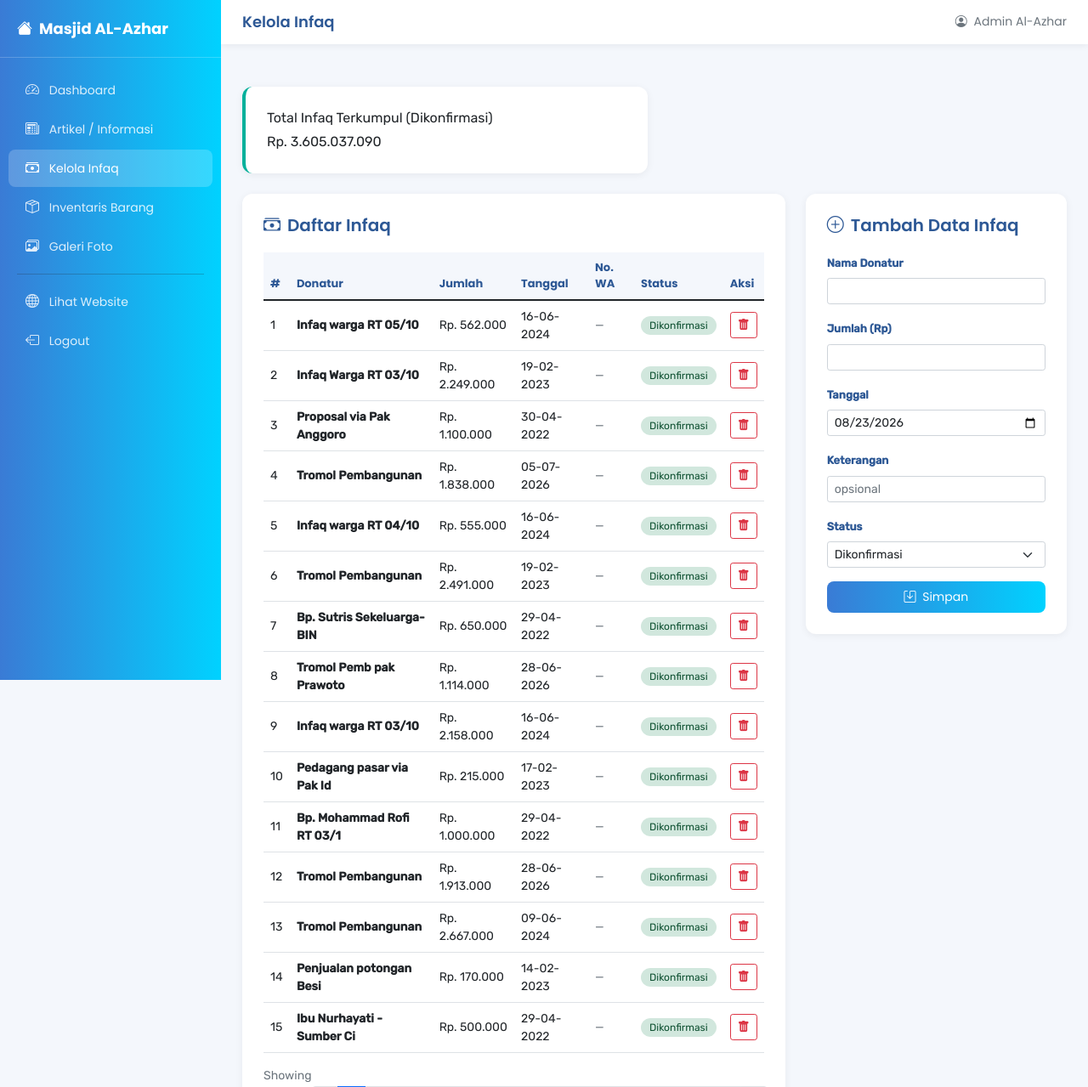
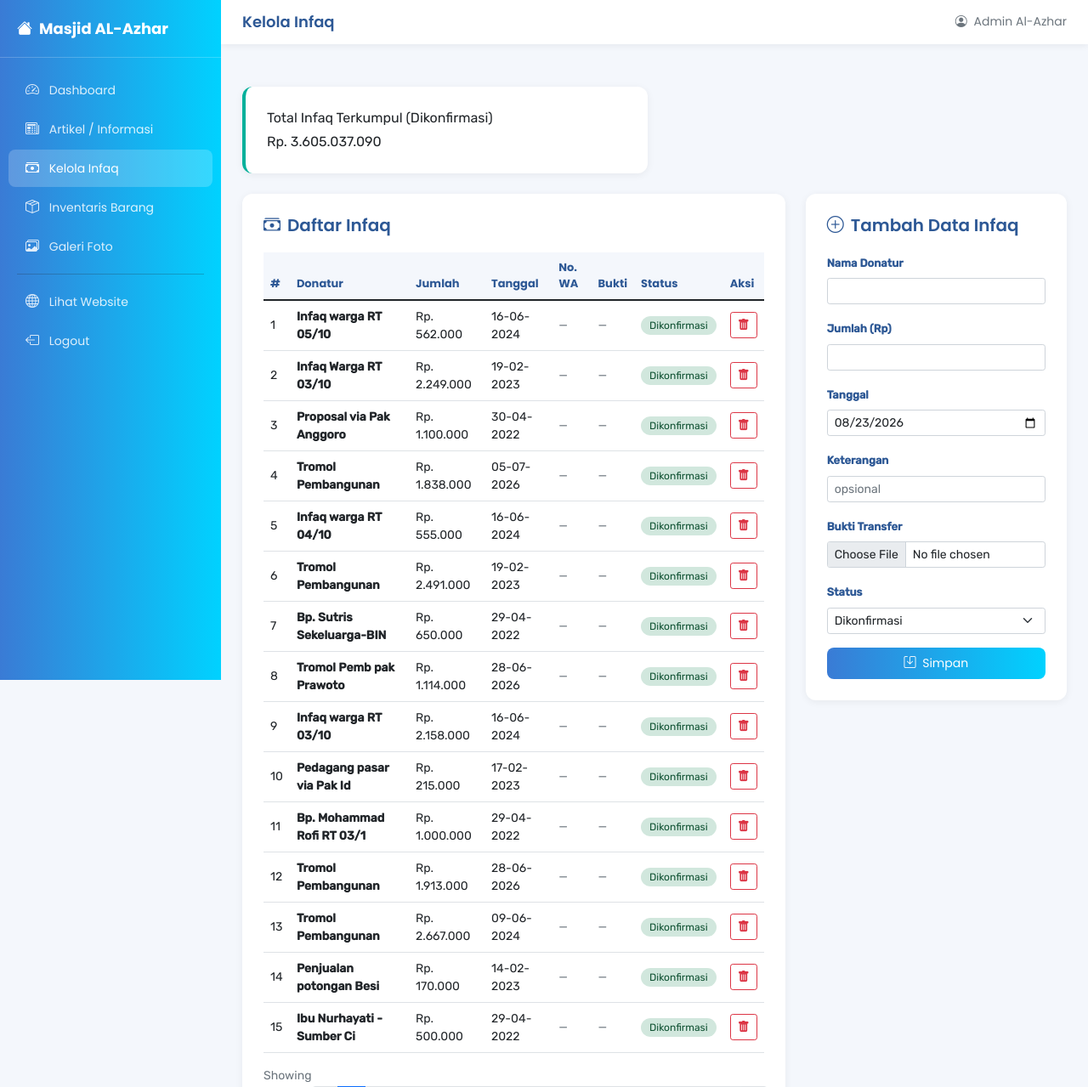
Before and after one commit to DimasSetiawan1/alazhar, a Laravel app: page /admin/infaq in a window 1280 px wide. Shown: the top 1279 px of the page at 85% size. Run offline with Laravel 12, Linux system fonts and the light colour scheme; a user stored in the database is signed in; data comes from the database, SQL or seed files in the repository.

Commit message:
feat: implement full infaq management system including database migration, controller logic, and frontend submission/admin dashboard views

```diff
--- a/app/Http/Controllers/Admin/InfaqAdminController.php
+++ b/app/Http/Controllers/Admin/InfaqAdminController.php
@@ -18,16 +18,25 @@ class InfaqAdminController extends Controller
     public function store(Request $request)
     {
         $request->validate([
-            'nama_donatur' => 'required|string|max:100',
-            'jumlah'       => 'required|numeric|min:1',
-            'tanggal'      => 'required|date',
-            'keterangan'   => 'nullable|string|max:255',
-            'status'       => 'required|in:pending,confirmed',
+            'nama_donatur'   => 'required|string|max:100',
+            'jumlah'         => 'required|numeric|min:1000',
+            'tanggal'        => 'required|date',
+            'keterangan'     => 'nullable|string|max:255',
+            'status'         => 'required|in:pending,confirmed',
+            'bukti_transfer' => 'nullable|image|mimes:jpeg,png,jpg,svg|max:2048',
         ], [
-            'jumlah.min' => 'Nominal uang tidak boleh 0, minimal adalah Rp. 1.'
+            'jumlah.min' => 'Nominal uang tidak boleh kurang dari Rp. 1.000.',
+            'bukti_transfer.image' => 'Bukti transfer harus berupa gambar.',
+            'bukti_transfer.max' => 'Ukuran bukti transfer maksimal 2MB.',
         ]);
 
-        Infaq::create($request->all());
+        $data = $request->all();
+
+        if ($request->hasFile('bukti_transfer')) {
+            $data['bukti_transfer'] = $request->file('bukti_transfer')->store('bukti_transfer', 'public');
+        }
+
+        Infaq::create($data);
         return redirect()->route('admin.infaq.index')->with('success', 'Data infaq berhasil ditambahkan!');
     }
 
@@ -39,6 +48,10 @@ class InfaqAdminController extends Controller
 
     public function destroy(Infaq $infaq)
     {
+        if ($infaq->bukti_transfer) {
+            \Illuminate\Support\Facades\Storage::disk('public')->delete($infaq->bukti_transfer);
+        }
+
         $infaq->delete();
         return redirect()->route('admin.infaq.index')->with('success', 'Data infaq berhasil dihapus!');
     }
--- a/app/Models/Infaq.php
+++ b/app/Models/Infaq.php
@@ -6,7 +6,7 @@ use Illuminate\Database\Eloquent\Model;
 
 class Infaq extends Model
 {
-    protected $fillable = ['nama_donatur', 'jumlah', 'tanggal', 'no_wa', 'keterangan', 'status'];
+    protected $fillable = ['nama_donatur', 'jumlah', 'tanggal', 'no_wa', 'keterangan', 'bukti_transfer', 'status'];
 
     protected $casts = [
         'tanggal' => 'date',
--- a/resources/views/admin/infaq/index.blade.php
+++ b/resources/views/admin/infaq/index.blade.php
@@ -27,6 +27,7 @@
                                 <th>Jumlah</th>
                                 <th>Tanggal</th>
                                 <th>No. WA</th>
+                                <th>Bukti</th>
                                 <th>Status</th>
                                 <th>Aksi</th>
                             </tr>
@@ -42,6 +43,15 @@
                                     @if($infaq->no_wa)
                                         <a href="https://wa.me/{{ preg_replace('/[^0-9]/', '', $infaq->no_wa) }}" target="_blank" class="text-success">
                                             <i class="bi bi-whatsapp me-1"></i>{{ $infaq->no_wa }}
+                                        </a>
+                                    @else
+                                        <span class="text-muted">—</span>
+                                    @endif
+                                </td>
+                                <td>
+                                    @if($infaq->bukti_transfer)
+                                        <a href="{{ asset('storage/' . $infaq->bukti_transfer) }}" target="_blank" class="btn btn-sm btn-outline-primary" title="Lihat Bukti">
+                                            <i class="bi bi-image"></i> Lihat
                                         </a>
                                     @else
                                         <span class="text-muted">—</span>
@@ -73,7 +83,7 @@
                                 </td>
                             </tr>
                             @empty
-                            <tr><td colspan="7" class="text-center text-muted py-4">Belum ada data infaq.</td></tr>
+                            <tr><td colspan="8" class="text-center text-muted py-4">Belum ada data infaq.</td></tr>
                             @endforelse
                         </tbody>
                     </table>
@@ -86,7 +96,7 @@
         <div class="col-lg-4">
             <div class="content-card">
                 <h5><i class="bi bi-plus-circle me-2"></i>Tambah Data Infaq</h5>
-                <form action="{{ route('admin.infaq.store') }}" method="POST">
+                <form action="{{ route('admin.infaq.store') }}" method="POST" enctype="multipart/form-data">
                     @csrf
                     <div class="mb-3">
                         <label class="form-label" style="font-size:13px; font-weight:600; color:#2d5895;">Nama Donatur</label>
@@ -97,7 +107,7 @@
                     <div class="mb-3">
                         <label class="form-label" style="font-size:13px; font-weight:600; color:#2d5895;">Jumlah (Rp)</label>
                         <input type="number" name="jumlah" class="form-control form-control-sm @error('jumlah') is-invalid @enderror"
-                               value="{{ old('jumlah') }}" min="1" required>
+                               value="{{ old('jumlah') }}" min="1000" required>
                         @error('jumlah')<div class="invalid-feedback">{{ $message }}</div>@enderror
                     </div>
                     <div class="mb-3">
@@ -109,6 +119,11 @@
                     <div class="mb-3">
                         <label class="form-label" style="font-size:13px; font-weight:600; color:#2d5895;">Keterangan</label>
                         <input type="text" name="keterangan" class="form-control form-control-sm" value="{{ old('keterangan') }}" placeholder="opsional">
+                    </div>
+                    <div class="mb-3">
+                        <label class="form-label" style="font-size:13px; font-weight:600; color:#2d5895;">Bukti Transfer</label>
+                        <input type="file" name="bukti_transfer" class="form-control form-control-sm @error('bukti_transfer') is-invalid @enderror" accept="image/*">
+                        @error('bukti_transfer')<div class="invalid-feedback">{{ $message }}</div>@enderror
                     </div>
                     <div class="mb-3">
                         <label class="form-label" style="font-size:13px; font-weight:600; color:#2d5895;">Status</label>
@@ -127,8 +142,8 @@
 @push('scripts')
 <script>
     document.querySelector('input[name="jumlah"]').addEventListener('input', function(e) {
-        if (this.value !== '' && parseFloat(this.value) <= 0) {
-            alert('Peringatan: Nominal uang tidak boleh 0, minimal adalah Rp. 1.');
+        if (this.value !== '' && parseFloat(this.value) < 1000) {
+            alert('Peringatan: Nominal uang tidak boleh kurang dari Rp. 1.000.');
             this.value = '';
         }
     });
```
Also changed, not shown: app/Http/Controllers/InfaqController.php (+25 -12 lines), resources/views/home/infaq.blade.php (+11 -5 lines), database/migrations/2026_08_22_100458_add_bukti_transfer_to_infaqs_table.php (added).
